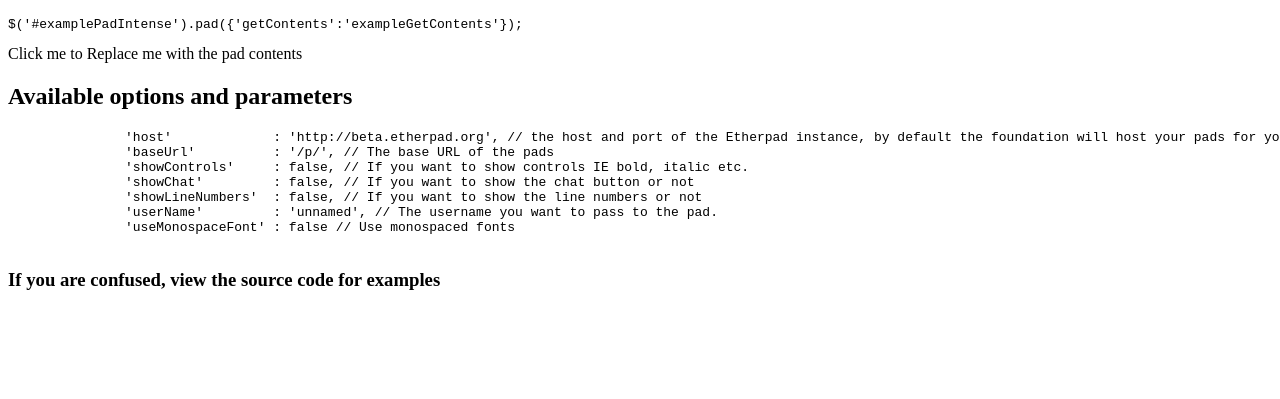
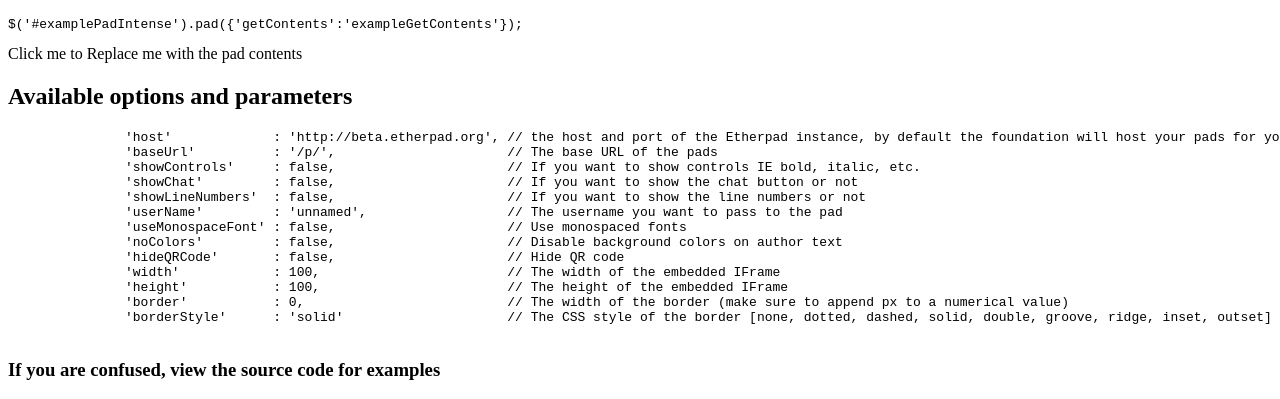
Before and after one commit to ether/etherpad-lite-jquery-plugin, a website: page index.html in a window 1280 px wide. Shown: the part 692-1091 px from the top of the page. Before the commit the page ends 1001 px from the top, so only its background shows below. Drawn offline with nearby package versions, Linux system fonts and the light colour scheme.

Commit message:
Adding documentation for the new border and borderStyle parameters

```diff
--- a/index.html
+++ b/index.html
@@ -28,14 +28,20 @@
 
         <h2>Available options and parameters</h2>
         <pre>
-	       'host'             : 'http://beta.etherpad.org', // the host and port of the Etherpad instance, by default the foundation will host your pads for you
-	       'baseUrl'          : '/p/', // The base URL of the pads
-	       'showControls'     : false, // If you want to show controls IE bold, italic etc.
-	       'showChat'         : false, // If you want to show the chat button or not
-	       'showLineNumbers'  : false, // If you want to show the line numbers or not
-	       'userName'         : 'unnamed', // The username you want to pass to the pad.
-               'useMonospaceFont' : false // Use monospaced fonts
-	</pre>
+               'host'             : 'http://beta.etherpad.org', // the host and port of the Etherpad instance, by default the foundation will host your pads for you
+               'baseUrl'          : '/p/',                      // The base URL of the pads
+               'showControls'     : false,                      // If you want to show controls IE bold, italic, etc.
+               'showChat'         : false,                      // If you want to show the chat button or not
+               'showLineNumbers'  : false,                      // If you want to show the line numbers or not
+               'userName'         : 'unnamed',                  // The username you want to pass to the pad
+               'useMonospaceFont' : false,                      // Use monospaced fonts
+               'noColors'         : false,                      // Disable background colors on author text
+               'hideQRCode'       : false,                      // Hide QR code
+               'width'            : 100,                        // The width of the embedded IFrame
+               'height'           : 100,                        // The height of the embedded IFrame
+               'border'           : 0,                          // The width of the border (make sure to append px to a numerical value)
+               'borderStyle'      : 'solid'                     // The CSS style of the border [none, dotted, dashed, solid, double, groove, ridge, inset, outset]
+	      </pre>
 
 	<script type="text/javascript">
         // The most basic example
```
Also changed, not shown: README.md.
